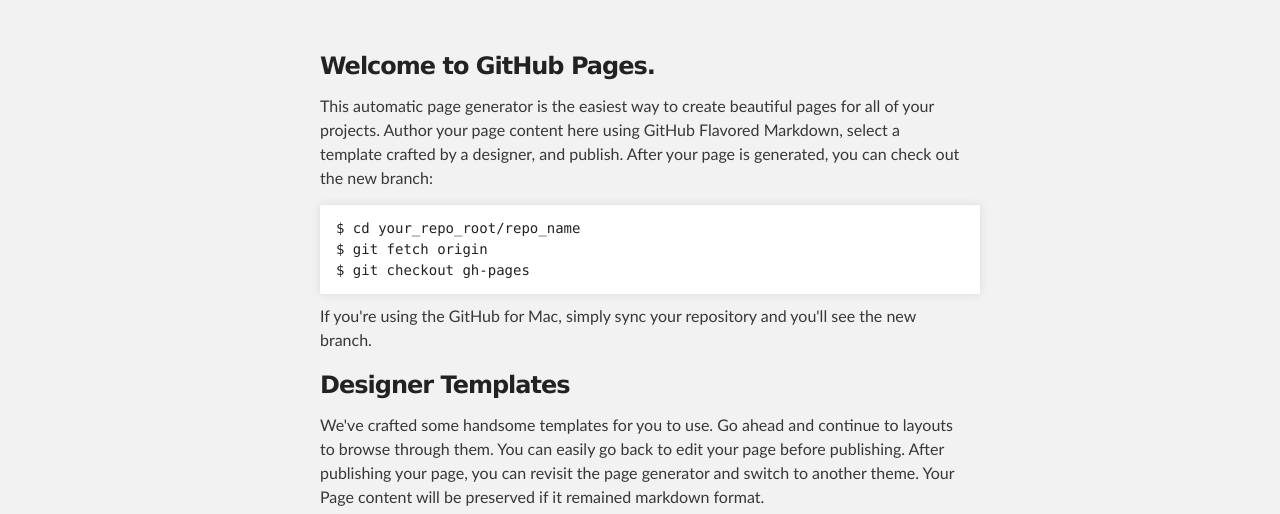
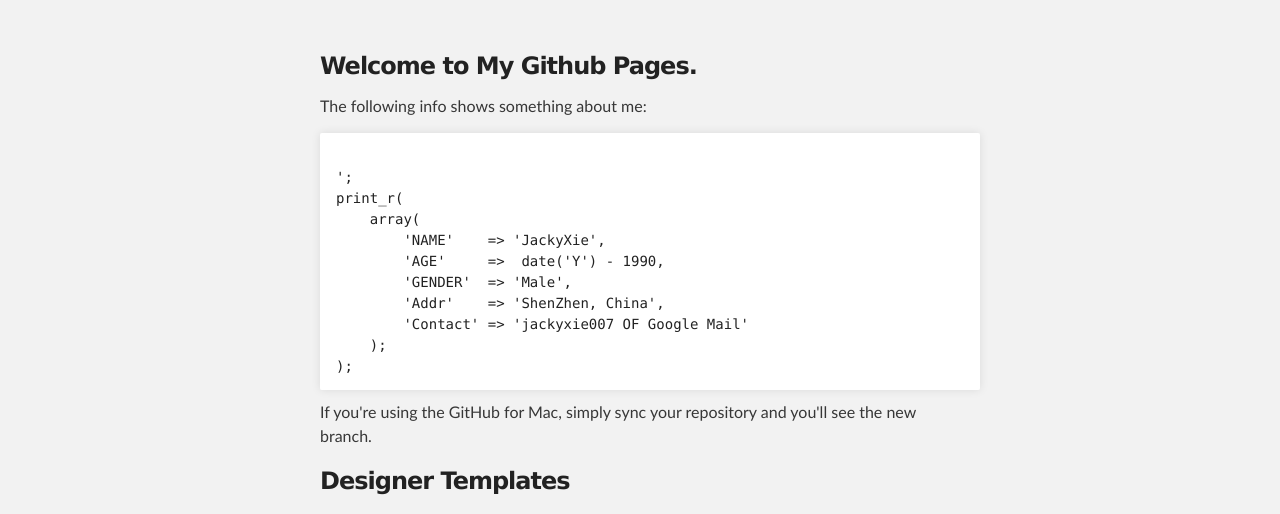
Before and after one commit to jackyxie/jackyxie.github.com, a plain HTML site: page index.html in a window 1280 px wide. Shown: the part 212-726 px from the top of the page. Drawn offline with Linux system fonts and the light colour scheme.

Commit message:
Update index.html

```diff
--- a/index.html
+++ b/index.html
@@ -28,13 +28,22 @@
     <div id="main_content_wrap" class="outer">
       <section id="main_content" class="inner">
         <h3>
-<a id="welcome-to-github-pages" class="anchor" href="#welcome-to-github-pages" aria-hidden="true"><span class="octicon octicon-link"></span></a>Welcome to GitHub Pages.</h3>
+<a id="welcome-to-github-pages" class="anchor" href="#welcome-to-github-pages" aria-hidden="true"><span class="octicon octicon-link"></span></a>Welcome to My Github Pages.</h3>
 
-<p>This automatic page generator is the easiest way to create beautiful pages for all of your projects. Author your page content here using GitHub Flavored Markdown, select a template crafted by a designer, and publish. After your page is generated, you can check out the new branch:</p>
+<p>The following info shows something about me:</p>
 
-<pre><code>$ cd your_repo_root/repo_name
-$ git fetch origin
-$ git checkout gh-pages
+<pre><code>
+<?php
+echo '<pre>';
+print_r(
+    array(
+        'NAME'    => 'JackyXie',
+        'AGE'     =>  date('Y') - 1990,
+        'GENDER'  => 'Male',
+        'Addr'    => 'ShenZhen, China',
+        'Contact' => 'jackyxie007 OF Google Mail'
+    );
+);
 </code></pre>
 
 <p>If you're using the GitHub for Mac, simply sync your repository and you'll see the new branch.</p>
```
